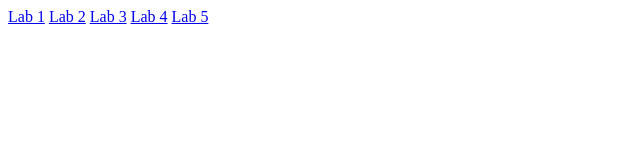
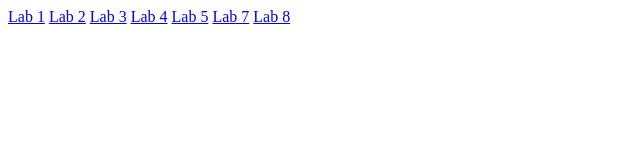
Before and after one commit to y4kimenko/EVT, a plain HTML site: page index.html in a window 1280 px wide. Shown: the whole page, without its empty margins (0-640 px from the left). Drawn offline with Linux system fonts and the light colour scheme.

Commit message:
Update index.html

```diff
--- a/index.html
+++ b/index.html
@@ -7,5 +7,7 @@
     <a href='ЛР 3/index.html'>Lab 3</a>
     <a href='ЛР 4/lab4.html'>Lab 4</a>
     <a href='ЛР 5/lab_5.html'>Lab 5</a>
+    <a href='ЛР 7/index.html'>Lab 7</a>
+    <a href='ЛР 8/index.html'>Lab 8</a>
   </body>
 </html>
```
